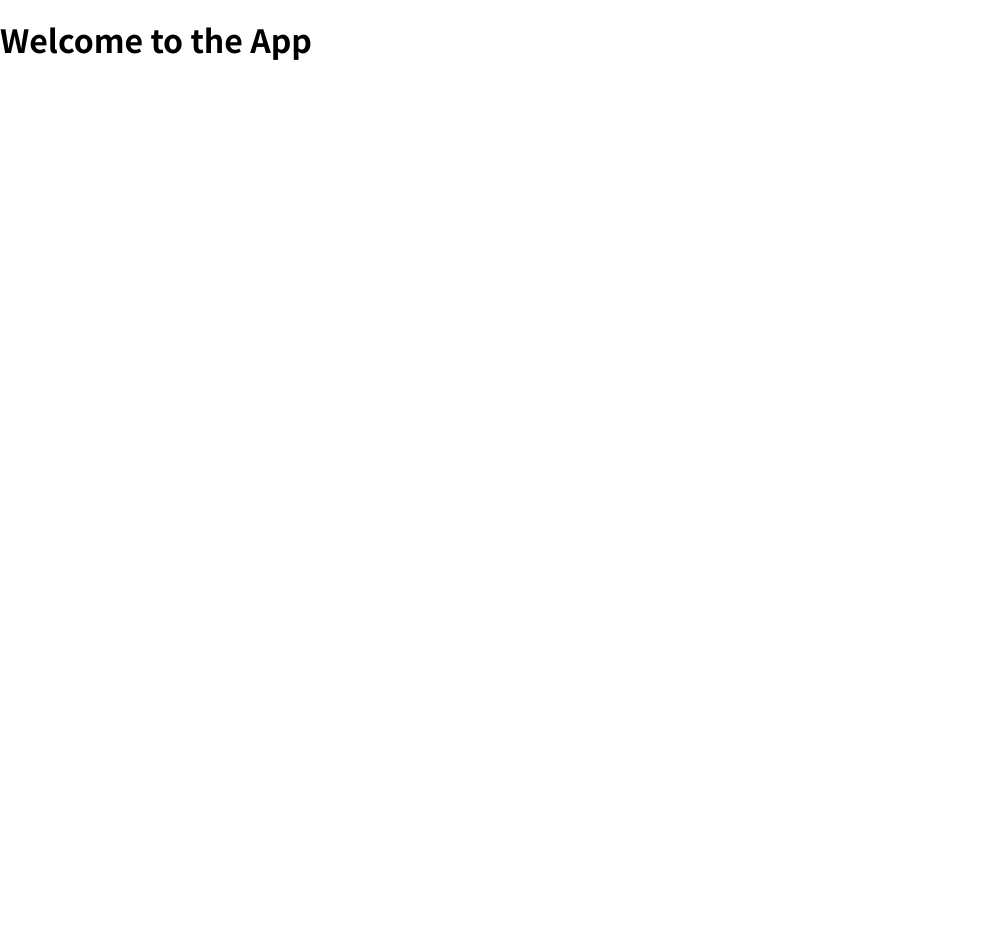
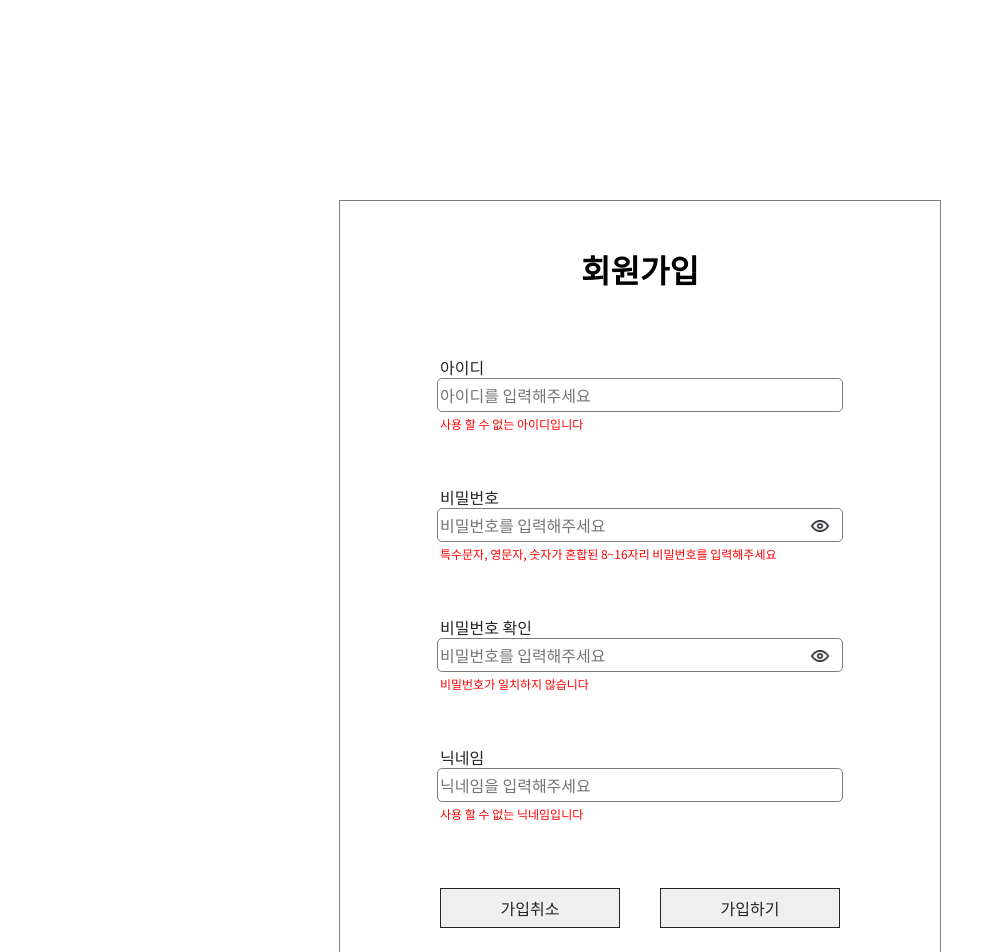
Before and after one commit to prgrms-fe-devcourse/NFE1_2_3_FLOG, a React (Vite) app in the folder frontend/: page / in a window 1280 px wide. Shown: the top 952 px of the page, without its empty margins (0-1004 px from the left). Before the commit the page ends 800 px from the top, so only its background shows below. Built offline with nearby package versions, Linux system fonts and the light colour scheme.

Commit message:
feat : 회원가입 페이지 POST 요청 기능 추가

```diff
--- a/frontend/src/app/App.tsx
+++ b/frontend/src/app/App.tsx
@@ -1,11 +1,8 @@
-import React from 'react';
+import React from "react";
+import SignupPage from "../pages/auth/SignupPage";
 
 function App() {
-  return (
-    <div>
-      <h1>Welcome to the App</h1>
-    </div>
-  );
+  return <SignupPage></SignupPage>;
 }
 
 export default App;
--- a/frontend/src/features/auth/SignupForm.tsx
+++ b/frontend/src/features/auth/SignupForm.tsx
@@ -96,7 +96,7 @@ const SignupForm = () => {
   });
 
   // 타이핑 데이터 : 유효성 검사
-  const validation = useState(false);
+  const [validation, setValidation] = useState(false);
 
   const checkValidation = (currentForm: any) => {
     // ID 유효성 검사
@@ -116,6 +116,10 @@ const SignupForm = () => {
     const nicknameRegex = /^[가-힣a-zA-Z0-9]{1,16}$/;
     const validNickname = nicknameRegex.test(currentForm.nickname);
 
+    // 모든 유효성 검사를 통과 시 -> 회원가입 요청 가능하도록
+    if (validId && validPassword && validPasswordCheck && validNickname) {
+      setValidation(true);
+    }
     setForm((prevForm) => ({
       ...prevForm,
       validId,
@@ -123,7 +127,6 @@ const SignupForm = () => {
       validPasswordCheck,
       validNickname,
     }));
-    console.log(form);
   };
 
   // 아이디 중복 확인
@@ -134,7 +137,20 @@ const SignupForm = () => {
   };
 
   // 타이핑 데이터 : Axios를 통해 서버로 전달 -> 서버에서도 유효성 검사 진행
-  const onClickSignupButton = () => {
+  const onClickSignupButton = async () => {
+    try {
+      const res = await axios.post("http://localhost:5000/api/users/signup", {
+        userId: form.id,
+        password: form.password,
+        passwordCheck: form.passwordCheck,
+        nickname: form.nickname,
+      });
+      const result = res.data;
+      console.log(res);
+      alert(`회원가입 완료: ${result}`);
+    } catch (error: any) {
+      alert(`실패 : ${error.response?.data?.message || "회원가입 실패"}`);
+    }
     // 1. Axios로 서버에 회원가입 요청 (form 데이터 중 id, pw, nickname 보내기)
     // 1-1. 성공 : "회원가입 완료" 알림 return && 로그인 페이질 이동
     // 1-2. 실패 : "실패 : {실패 사유}" return && 회원가입 페이지 그대로 대기
@@ -148,11 +164,7 @@ const SignupForm = () => {
 
   return (
     <div>
-      <Form
-        onChange={() => {
-          /** 함수 추가하기 */
-        }}
-      >
+      <Form>
         <Title>회원가입</Title>
         <DetailForm>
           <TextLabel>아이디</TextLabel>
@@ -250,7 +262,14 @@ const SignupForm = () => {
         </DetailForm>
         <ButtonBox>
           <Button onClick={() => {}}>가입취소</Button>
-          <Button onClick={() => {}}>가입하기</Button>
+          <Button
+            onClick={(e) => {
+              e.preventDefault();
+              onClickSignupButton();
+            }}
+          >
+            가입하기
+          </Button>
         </ButtonBox>
       </Form>
     </div>
--- a/frontend/src/pages/auth/SignupPage.tsx
+++ b/frontend/src/pages/auth/SignupPage.tsx
@@ -0,0 +1,8 @@
+import React from "react";
+import SignupForm from "../../features/auth/SignupForm";
+
+const SignupPage = () => {
+  return <SignupForm></SignupForm>;
+};
+
+export default SignupPage;
```
Also changed, not shown: frontend/src/shared/assets/auth-icons/closePw.png (added), frontend/src/shared/assets/auth-icons/openPw.png (added).
